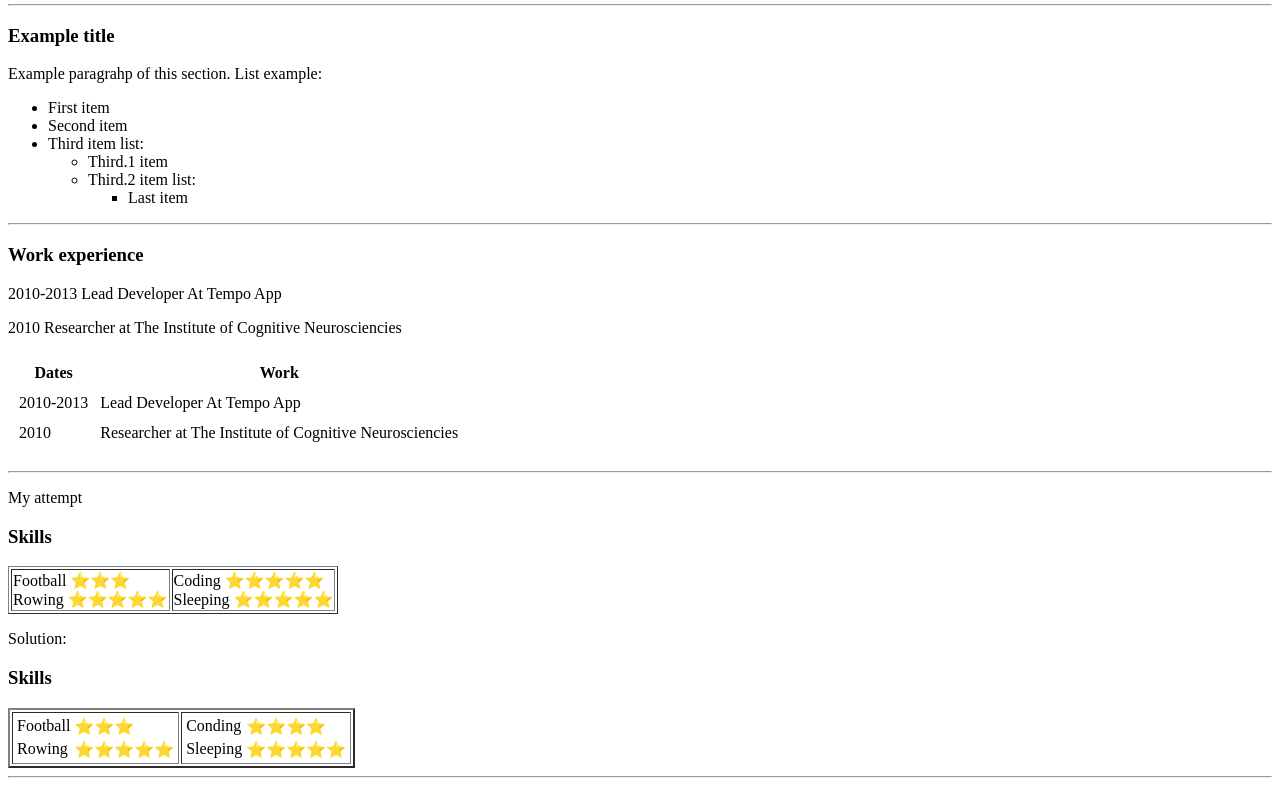
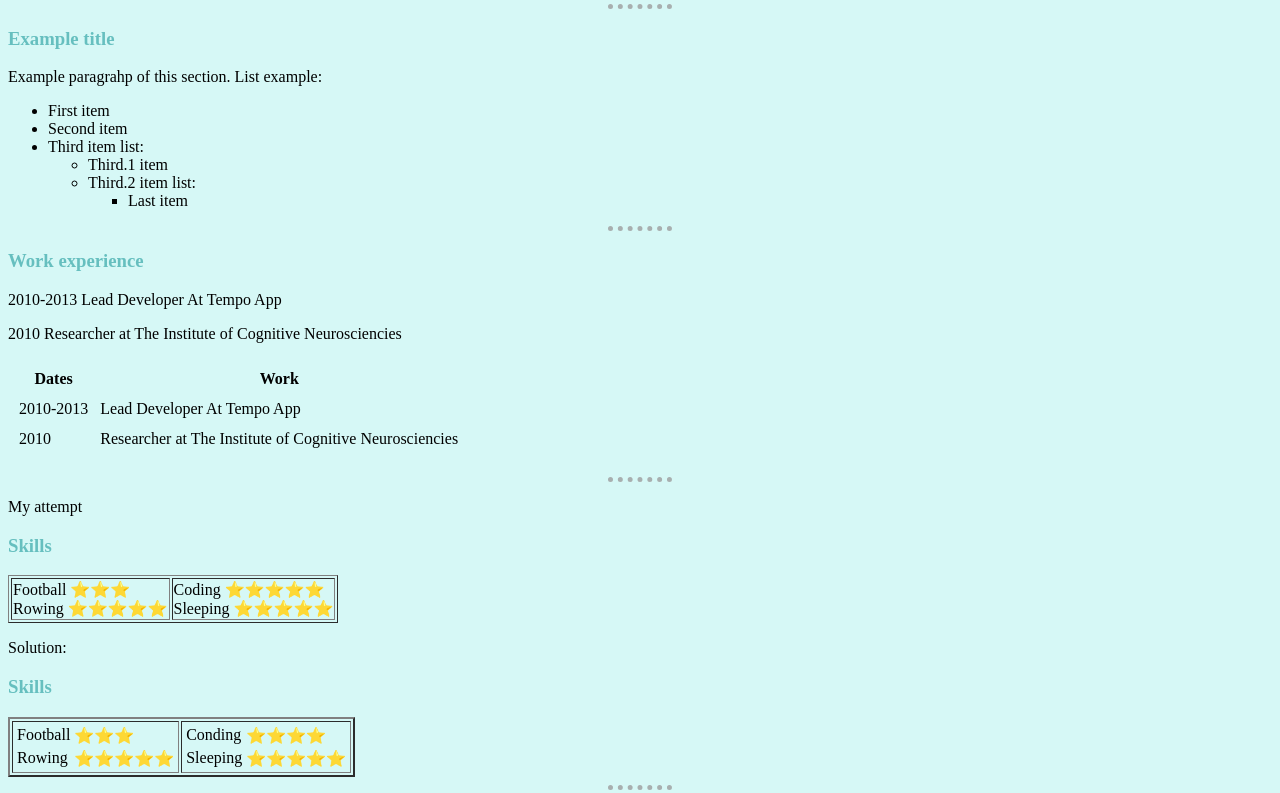
Before and after one commit to dfandinodovalo/testcv, a plain HTML site: page index.html in a window 1280 px wide. Shown: the part 188-981 px from the top of the page. Drawn offline with Linux system fonts and the light colour scheme.

Commit message:
Add CSS code

```diff
--- /dev/null
+++ b/css/styles.css
@@ -0,0 +1,24 @@
+body
+{
+    background-color: #d6f8f6;
+}
+
+hr
+{
+    border-style: none;
+    border-top-style: dotted;
+    border-color: #a8afaf;
+    border-width: 5px;
+    height: 0px;
+    width: 5%;
+}
+
+h1
+{
+    color: #66bfbf;
+}
+
+h3
+{
+    color: #66bfbf;
+}
--- a/index.html
+++ b/index.html
@@ -3,6 +3,7 @@
     <head>
         <meta charset="UTF-8">
         <title>David's personal page</title>
+        <link rel="stylesheet" href="css/styles.css">
     </head>
     <body>
         <table cellspacing="10">
```
Also changed, not shown: contact.html (+2 -0 lines), hobbies.html (+2 -0 lines).
